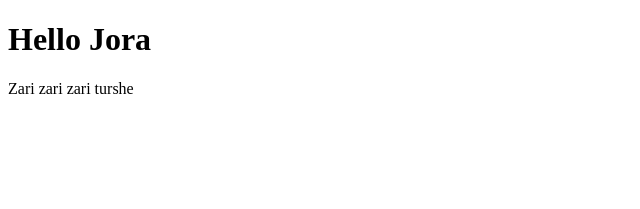
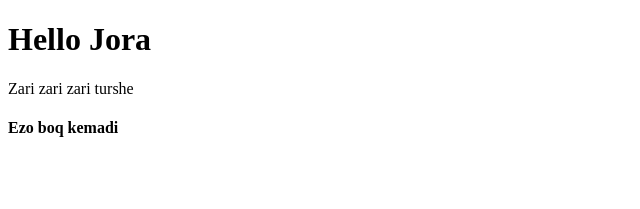
Before and after one commit to Abdulaziz1214/teamWorkJora, a React (Vite) app: page / in a window 1280 px wide. Shown: the top 209 px of the page, without its empty margins (0-640 px from the left). Built offline with nearby package versions, Linux system fonts and the light colour scheme.

Commit message:
новое изменение

```diff
--- a/src/App.jsx
+++ b/src/App.jsx
@@ -5,6 +5,7 @@ const App = () => {
     <div>
       <h1>Hello Jora</h1>
       <p>Zari zari zari turshe</p>
+      <h4>Ezo boq kemadi</h4>
     </div>
   )
 }
```
